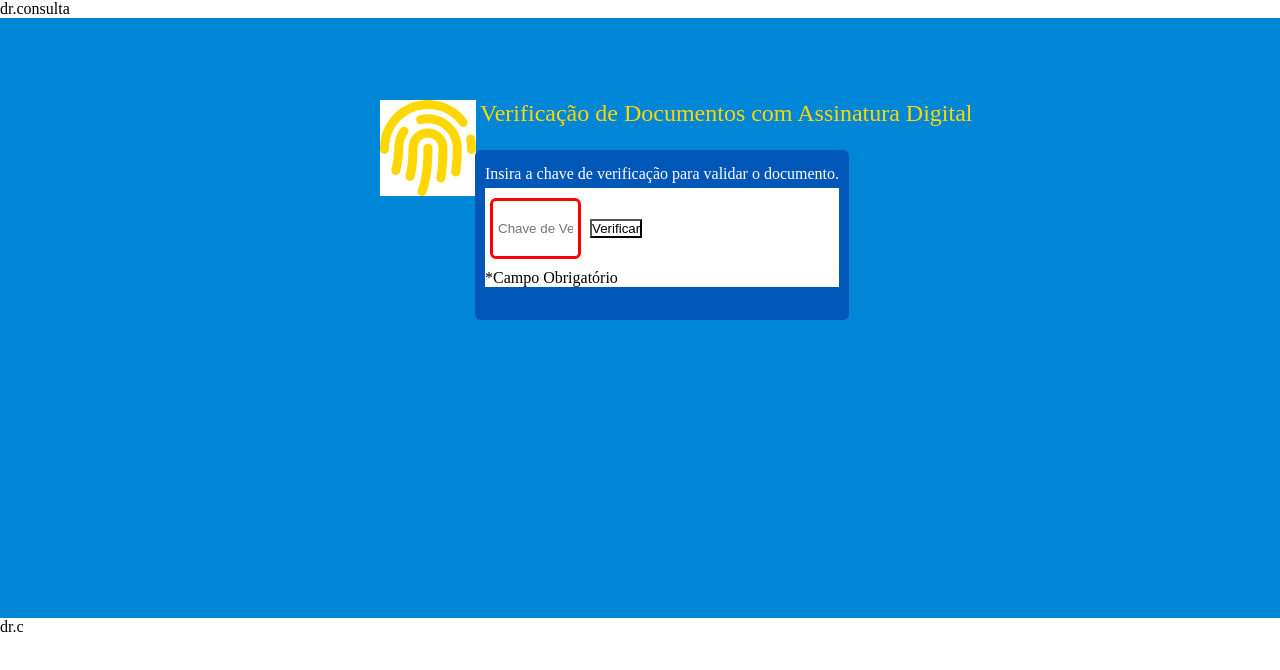
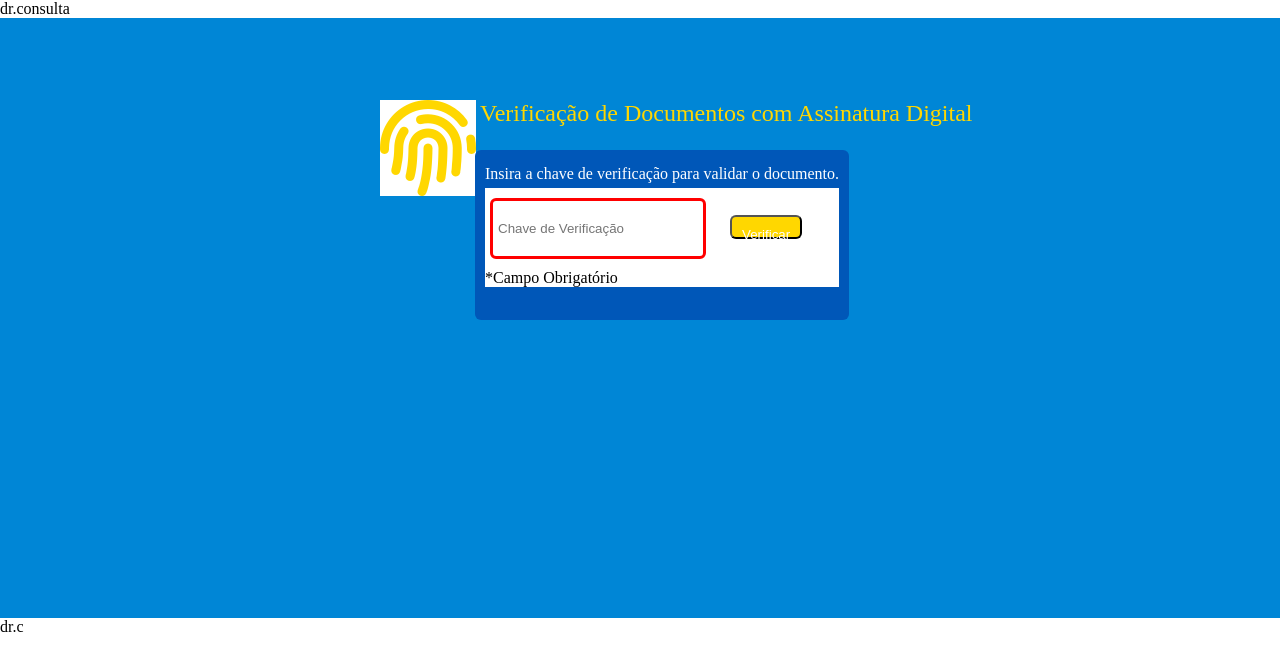
Before and after one commit to cantaruttim/AutenticadorCode, a Next.js app: page / in a window 1280 px wide. Shown: the top 670 px of the page. Built offline with nearby package versions, Linux system fonts and the light colour scheme.

Commit message:
btnVerificar

```diff
--- a/styles/styles.css
+++ b/styles/styles.css
@@ -34,6 +34,7 @@ body .content {
     left: 475px;
     padding: 10px;
     border-radius: 6px;
+    background-color: var(--corArea);
 }
 
 .content .textoLogo{
@@ -66,7 +67,22 @@ body .content {
 .content .content-box .caixaDados .caixaChave{
     margin: 10px 5px;
     padding: 20px 5px;
-    width: 75px;
+    width: 200px;
     height: 15px;
     border-radius: 6px;border: solid red;
 }
+
+.content .content-box .btnVerificar{
+    background-color: gold;
+    color: #fff;
+    padding: 20px 5px;
+    margin: 10px 5px;
+    height: 15px;
+    align-items: flex-end;
+    padding: 10px;
+    border-radius: 6px;
+    z-index: 999;
+    position: absolute;
+    left: 250px;
+    top: 55px;
+}
```
